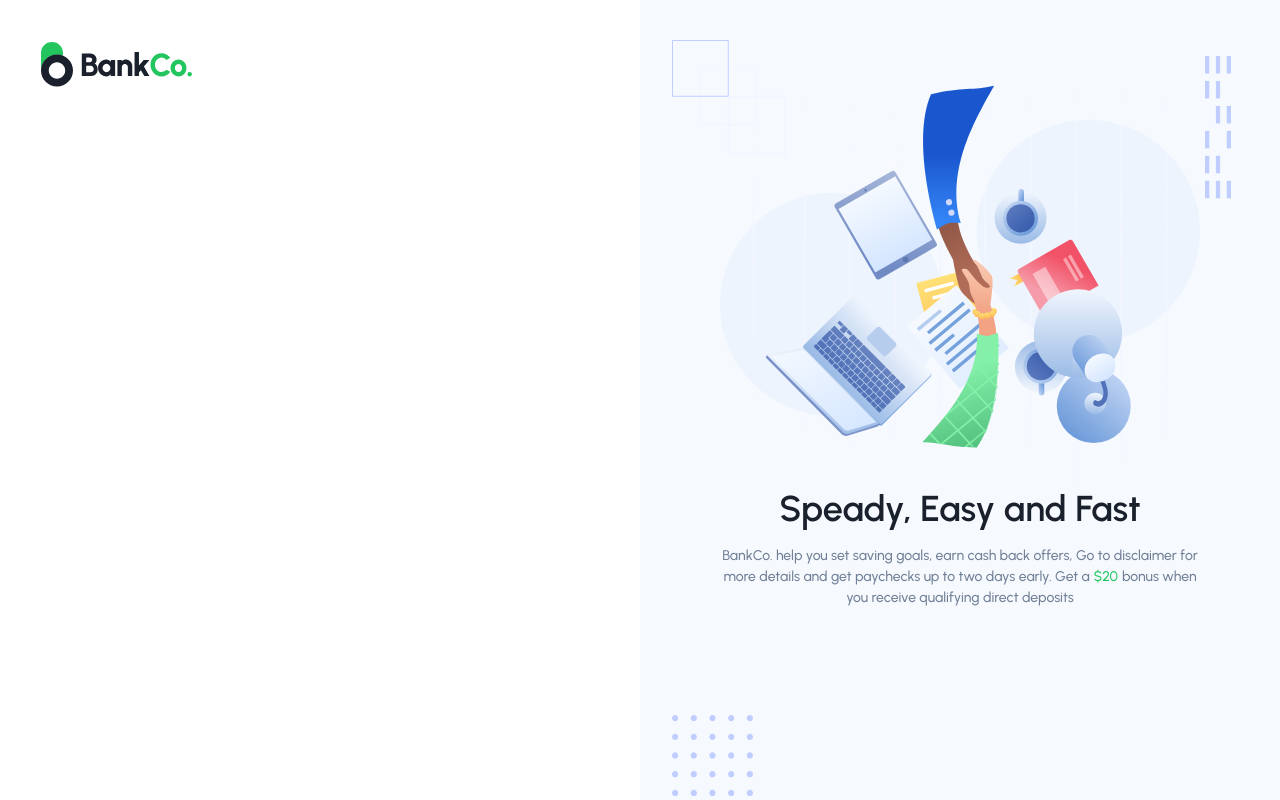
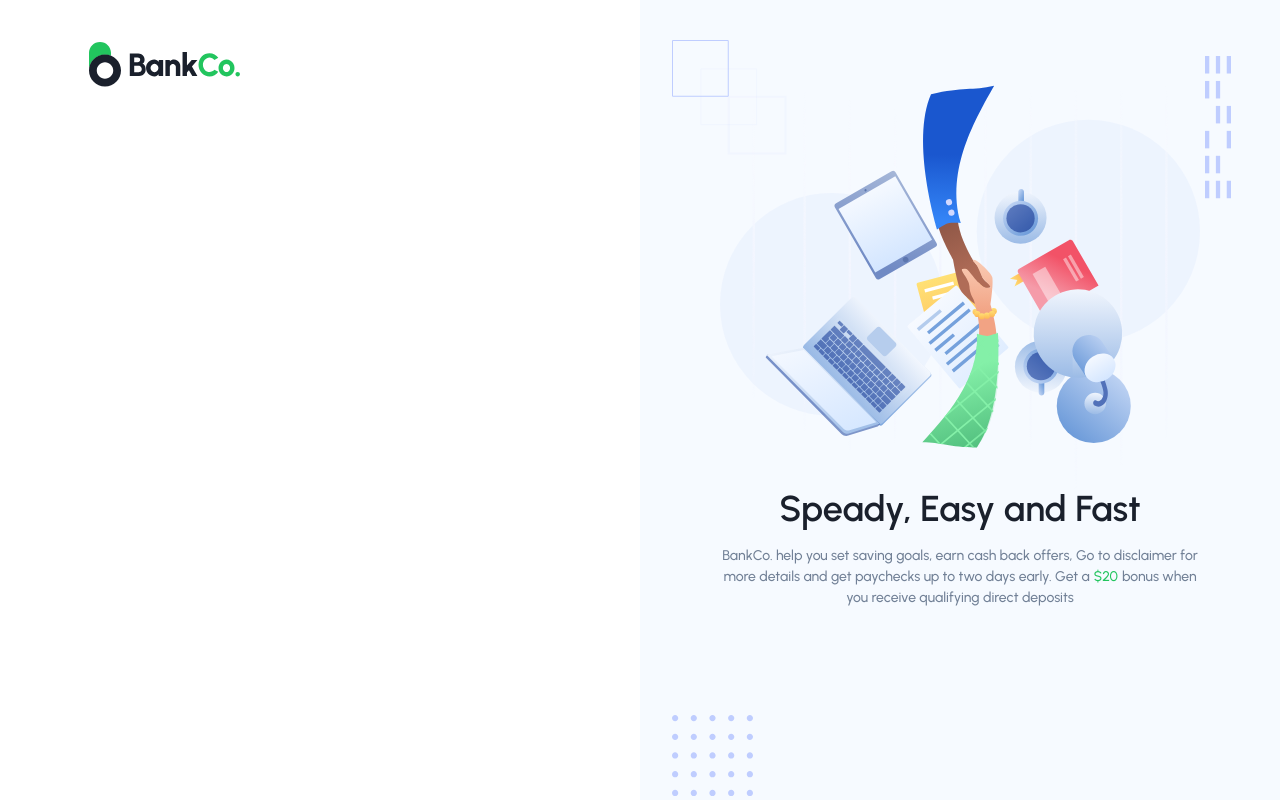
Before and after one commit to thuongbuihoai-agilityio/Envato-Market-System, a React (Vite) app: page /login in a window 1280 px wide. Built offline with nearby package versions, Linux system fonts and the light colour scheme.

Commit message:
refactor: update style for auth logo

```diff
--- a/src/components/common/Logo/index.tsx
+++ b/src/components/common/Logo/index.tsx
@@ -1,13 +1,13 @@
-import { Image } from '@chakra-ui/react';
+import { Image, Text } from '@chakra-ui/react';
 import { Link } from 'react-router-dom';
 
 // Constants
 import { IMAGES } from '@constants/index';
 
 const Logo = () => (
-  <Link to="/">
+  <Text as={Link} to="/" pl="48px" display="inline-block">
     <Image src={IMAGES.LOGO.url} alt={IMAGES.LOGO.alt} />
-  </Link>
+  </Text>
 );
 
 export default Logo;
```
